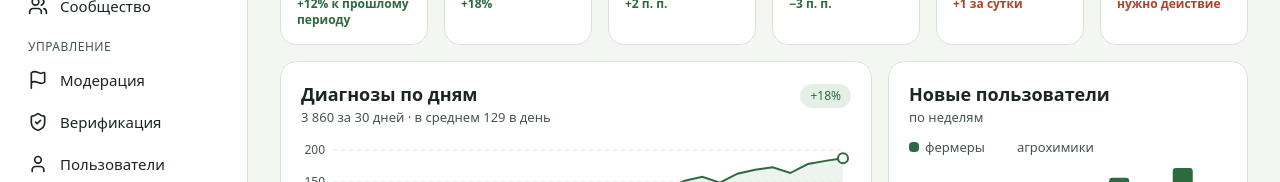
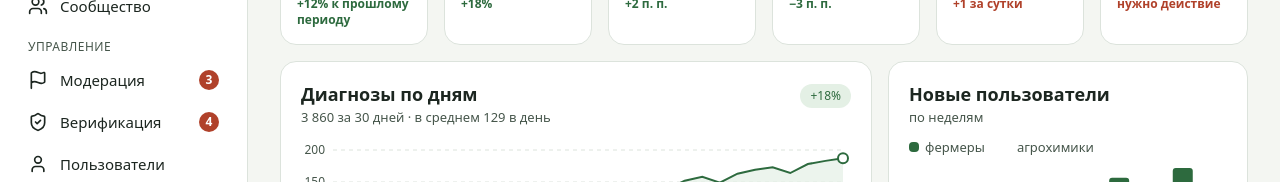
Before and after one commit to nurbolatdev/agroadvisor-kz, a React (Vite) app in the folder apps/admin-web/: page / in a window 1280 px wide. Shown: the part 203-385 px from the top of the page. Built offline with nearby package versions, Linux system fonts and the light colour scheme.

Commit message:
feat(admin): show moderation and verification counters in sidebar

```diff
--- a/apps/admin-web/src/layouts/Sidebar.tsx
+++ b/apps/admin-web/src/layouts/Sidebar.tsx
@@ -10,10 +10,12 @@ import {
   User,
   Users,
 } from 'lucide-react'
-import { NavLink } from 'react-router-dom'
+import { NavLink, useLocation } from 'react-router-dom'
 import logo from '@/assets/brand/symbol-white.svg'
 import { LanguageSwitcher } from '@/layouts/LanguageSwitcher'
+import { api } from '@/services/api'
 import { ROUTES } from '@/shared/constants/routes'
+import { useApiQuery } from '@/shared/hooks/useApiQuery'
 
 interface NavItem {
   label: string
@@ -66,6 +68,7 @@ function SidebarLink({ label, icon: Icon, to, badge }: NavItem) {
       {badge ? (
         <span className="flex size-5 items-center justify-center rounded-full bg-danger text-xs font-bold text-white">
           {badge}
+          <span className="sr-only"> новых</span>
         </span>
       ) : null}
     </NavLink>
@@ -73,6 +76,14 @@ function SidebarLink({ label, icon: Icon, to, badge }: NavItem) {
 }
 
 export function Sidebar() {
+  // Refresh counters on navigation, so actions on other pages are reflected.
+  const { pathname } = useLocation()
+  const { data: counters } = useApiQuery(() => api.getSidebarCounters(), [pathname])
+  const badges: Partial<Record<string, number>> = {
+    [ROUTES.moderation]: counters?.newComplaints,
+    [ROUTES.verification]: counters?.pendingVerifications,
+  }
+
   return (
     <aside className="sticky top-0 hidden h-screen w-62 shrink-0 flex-col border-r border-border bg-white px-4 pt-5 pb-6 lg:flex">
       <NavLink to={ROUTES.dashboard} className="flex items-center gap-3 px-2">
@@ -94,7 +105,7 @@ export function Sidebar() {
             <ul className="flex flex-col">
               {section.items.map((item) => (
                 <li key={item.to}>
-                  <SidebarLink {...item} />
+                  <SidebarLink {...item} badge={badges[item.to]} />
                 </li>
               ))}
             </ul>
```
